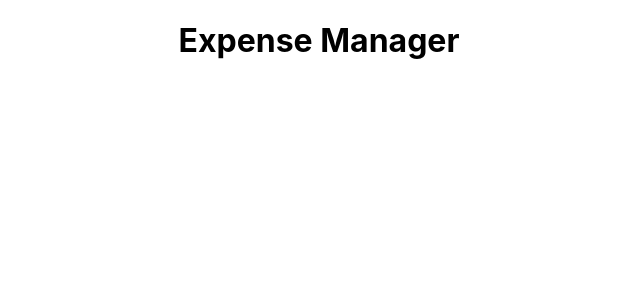
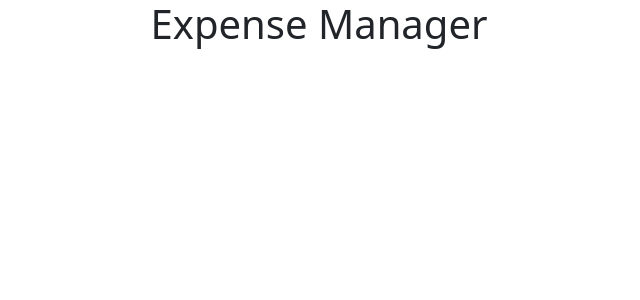
Before and after one commit to vignesh-6145/expense-manager-frontend, a React (Create React App) app in the folder expense-manager/: page / in a window 1280 px wide. Shown: the top 300 px of the page, without its empty margins (321-961 px from the left). Built offline with nearby package versions, Linux system fonts and the light colour scheme.

Commit message:
UPDATE : Added basic wireframes

```diff
--- a/expense-manager/package.json
+++ b/expense-manager/package.json
@@ -6,6 +6,7 @@
     "@testing-library/jest-dom": "^5.17.0",
     "@testing-library/react": "^13.4.0",
     "@testing-library/user-event": "^13.5.0",
+    "bootstrap": "^5.3.2",
     "react": "^18.2.0",
     "react-dom": "^18.2.0",
     "react-scripts": "5.0.1",
--- a/expense-manager/src/Components/ExpenseManager.jsx
+++ b/expense-manager/src/Components/ExpenseManager.jsx
@@ -1,6 +1,6 @@
 export function ExpenseManger() {
   return (
-    <div id="home">
+    <div className="container" id="home">
       <h1>Expense Manager</h1>
     </div>
   );
```
Also changed, not shown: expense-manager/src/index.js (+7 -6 lines), 2 other files (tests, documents, lock files or other folders).
